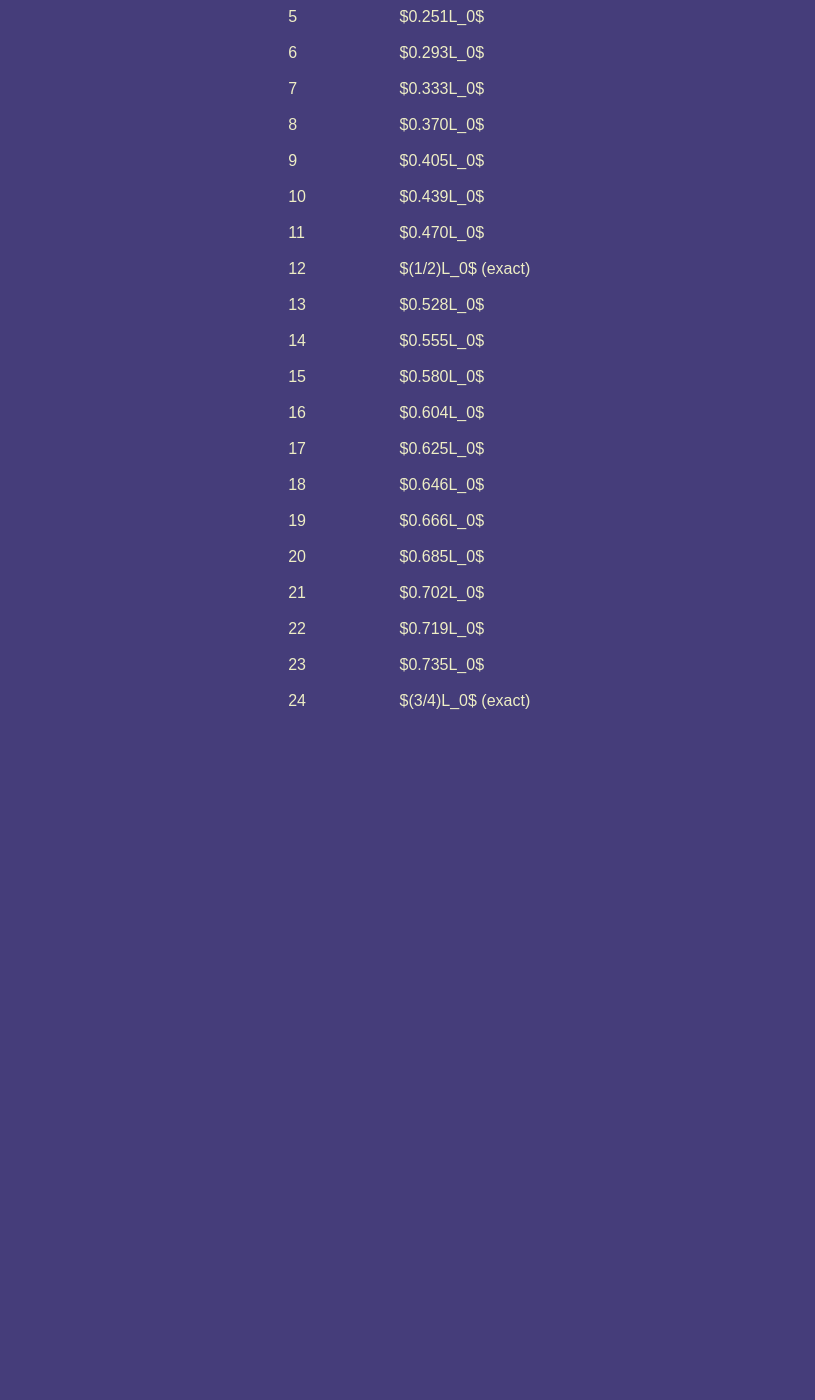
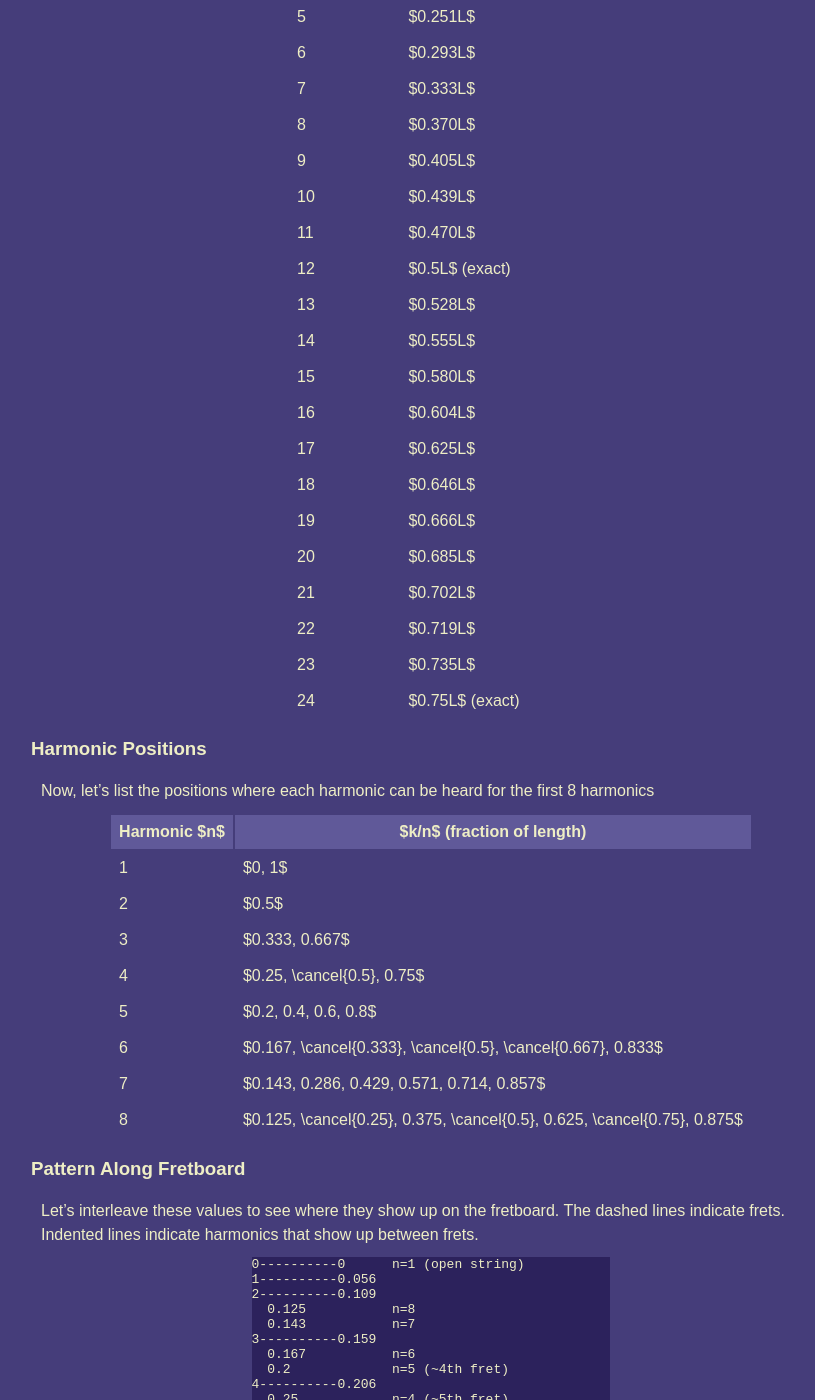
Before and after one commit to ptrgags/pattern-spotting, a Jekyll site: the page built from case-studies/guitar-harmonics.md, in a window 1280 px wide and 1400 px high, scrolled down 1907 px. Shown: the whole window, without its empty margins (209-1024 px from the left). Built offline with Jekyll 4.4.1, drawn with Linux system fonts in a browser that asks for light colours; a script that is not in the unit is left out; before the commit the page ends 2627 px from its top, so only the background shows below that; some of the changed text lies outside the part shown.

Commit message:
Make a table of harmonic positions

````diff
--- a/case-studies/guitar-harmonics.md
+++ b/case-studies/guitar-harmonics.md
@@ -59,32 +59,100 @@ Where do these fractions of the string show up on a guitar fretboard? Let's list
 - Since we scaled $f$ by $2^{n/12}$, $L$ is _divided_ by $2^{n/12}$, i.e. $L_n = 2^{-n/12}L_0$, measured from the bridge.
 - Measuring from the nut, we have $L_0 - L_n = (1 - 2^{-n/12})L_0$
 
-Let's make a table of the fret positions measured from the nut:
+Let's make a table of the fret positions measured from the nut.
 
-| Fret number | $x = (1 - 2^{-n/12})L_0$ |
+| Fret number | $x = (1 - 2^{-n/12})L$ |
 |---|---|
 |0  | $0$ (exact) |
-|1  | $0.056L_0$|
-|2  | $0.109L_0$
-|3  | $0.159L_0$
-|4  | $0.206L_0$
-|5  | $0.251L_0$
-|6  | $0.293L_0$
-|7  | $0.333L_0$
-|8  | $0.370L_0$
-|9  | $0.405L_0$
-|10 | $0.439L_0$
-|11 | $0.470L_0$
-|12 | $(1/2)L_0$ (exact)
-|13 | $0.528L_0$
-|14 | $0.555L_0$
-|15 | $0.580L_0$
-|16 | $0.604L_0$
-|17 | $0.625L_0$
-|18 | $0.646L_0$
-|19 | $0.666L_0$
-|20 | $0.685L_0$
-|21 | $0.702L_0$
-|22 | $0.719L_0$
-|23 | $0.735L_0$
-|24 | $(3/4)L_0$ (exact)
+|1  | $0.056L$|
+|2  | $0.109L$
+|3  | $0.159L$
+|4  | $0.206L$
+|5  | $0.251L$
+|6  | $0.293L$
+|7  | $0.333L$
+|8  | $0.370L$
+|9  | $0.405L$
+|10 | $0.439L$
+|11 | $0.470L$
+|12 | $0.5L$ (exact)
+|13 | $0.528L$
+|14 | $0.555L$
+|15 | $0.580L$
+|16 | $0.604L$
+|17 | $0.625L$
+|18 | $0.646L$
+|19 | $0.666L$
+|20 | $0.685L$
+|21 | $0.702L$
+|22 | $0.719L$
+|23 | $0.735L$
+|24 | $0.75L$ (exact)
+
+### Harmonic Positions
+
+Now, let's list the positions where each harmonic can be heard for the first 8 harmonics
+
+| Harmonic $n$ | $k/n$ (fraction of length) |
+| -------- | ---------- |
+|   1      | $0, 1$ |
+|   2      | $0.5$ |
+|   3      | $0.333, 0.667$ |
+|   4      | $0.25, \cancel{0.5}, 0.75$ |
+|   5      | $0.2, 0.4, 0.6, 0.8$ |
+|   6      | $0.167, \cancel{0.333}, \cancel{0.5}, \cancel{0.667}, 0.833$ |
+|   7      | $0.143, 0.286, 0.429, 0.571, 0.714, 0.857$
+|   8      | $0.125, \cancel{0.25}, 0.375, \cancel{0.5}, 0.625, \cancel{0.75}, 0.875$|
+
+### Pattern Along Fretboard
+
+Let's interleave these values to see where they show up on
+the fretboard. The dashed lines indicate frets. Indented
+lines indicate harmonics that show up between frets.
+
+```
+0----------0      n=1 (open string)
+1----------0.056
+2----------0.109
+  0.125           n=8
+  0.143           n=7
+3----------0.159
+  0.167           n=6
+  0.2             n=5 (~4th fret)
+4----------0.206
+  0.25            n=4 (~5th fret)
+5----------0.251
+  0.286           n=7
+6----------0.293
+7----------0.333  n=3 (rounded)
+8----------0.370
+  0.375           n=8
+  0.4             n=5
+9----------0.405
+  0.429           n=7
+10---------0.439
+11---------0.470
+12---------0.5    n=2 (exact)
+13---------0.528
+14---------0.555
+  0.571           n=7
+15---------0.580
+  0.6             n=5
+16---------0.604
+17---------0.625  n=8 (rounded)
+18---------0.646
+19---------0.666
+  0.667           n=3
+20---------0.685
+21---------0.702
+  0.714           n=7
+22---------0.719
+23---------0.735
+24---------0.75   n=4 (exact)
+  0.8             n=5  ---|
+  0.833           n=6     |--- around electric
+  0.857           n=7     |    guitar pickups
+  0.875           n=8  ---|
+```
+
+TODO: I'd like to make a visualization in p5 that shows this pattern to scale
````
